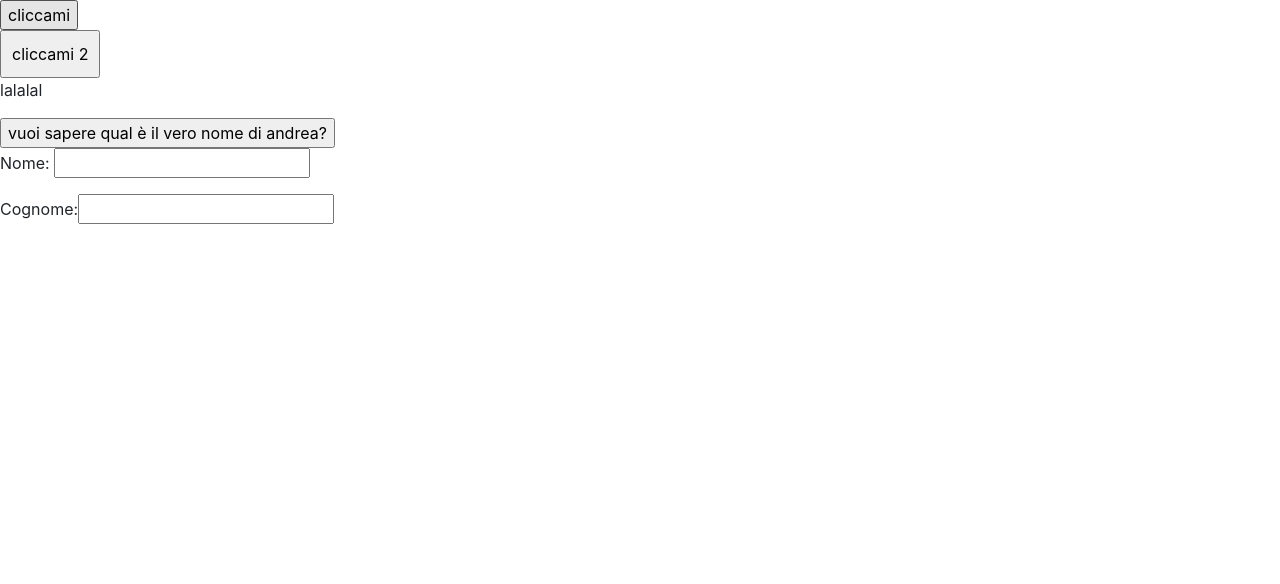
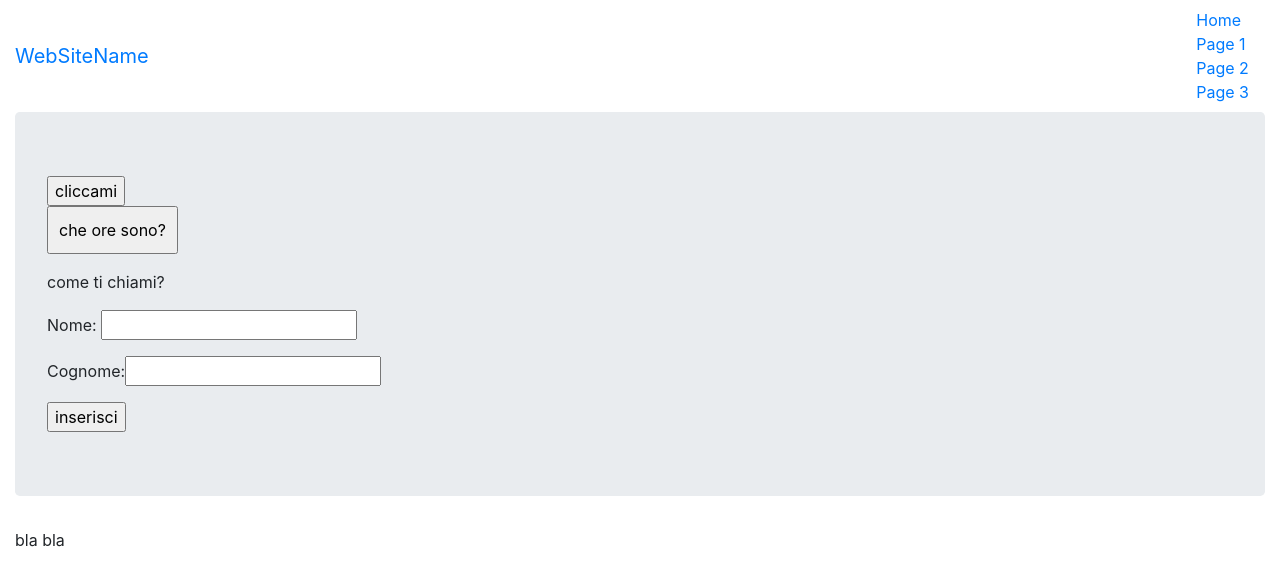
Before and after one commit to theuddunz/Sito, a plain HTML site: page index.html in a window 1280 px wide. Drawn offline with Linux system fonts and the light colour scheme.

Commit message:
sistemazioni

```diff
--- a/index.html
+++ b/index.html
@@ -1,30 +1,55 @@
 <!DOCTYPE html>
-
+<html lang="it">
 <head>
   <title>Prova</title>
+  <meta charset="utf-8">
   <link rel="stylesheet" href="./index.css">
-  <link rel="stylesheet" href="./bootstrap/css/bootstrap.css">
-</head
+  <meta name="viewport" content="width=device-width, initial-scale=1">
+  <link rel="stylesheet" href="./bootstrap/css/bootstrap.min.css.map">
+  <link rel="stylesheet" href="./bootstrap/css/bootstrap.min.css">
+</head>
 
 <body>
-  <div class="header">
+  <!-- intestazione -->
+  <nav class="navbar navbar-nav">
+    <div class="container-fluid">
+      <div class="navbar-header">
+        <a class="navbar-brand" href="#">WebSiteName</a>
+      </div>
+      <ul class="nav navbar-nav">
+        <li class="active"><a href="#">Home</a></li>
+        <li><a href="#">Page 1</a></li>
+        <li><a href="#">Page 2</a></li>
+        <li><a href="#">Page 3</a></li>
+      </ul>
+    </div>
+  </nav>
 
-  </div>
-  <div class="divbello" style="width:1000px">
+<!-- corpo -->
+  <div class="container-fluid">
+    <div class="jumbotron">
       <input type="button" class="bottoncino" onclick='ciao()' value="cliccami">
-  </div>
   <div>
-        <input type="button" style="padding:10px" class="bottoncino" onclick="showtime()" value="cliccami 2">
-    <p id="ora">lalalal</p>
+        <input type="button" style="padding:10px" class="bottoncino" onclick="showtime()" value="che ore sono?">
+    <p id="ora"></p>
   </div>
     <script src="index.js"></script>
     <div class="div">
-      <input type="button" onclick="alert(oggetto().oggetto.nome)" value="vuoi sapere qual è il vero nome di andrea?">
+
       <form class="" action="index.html" method="post">
+        <p>come ti chiami? </p>
         <p>Nome: <input type="text" name="" value=""></p>
         <p>Cognome:<input type="text" name="" value=""></p>
+        <input type="button" onclick="alert(oggetto().oggetto.nome)" value="inserisci">
       </form>
+
     </div>
+</div>
+
+    <!-- footer -->
+    <footer class="footer">
+      bla bla
+    </footer>
 </body>
 
 </html>
--- a/index.js
+++ b/index.js
@@ -1,5 +1,5 @@
 function ciao(){
-  alert("blabla");
+  alert("mi hai cliccato");
 }
 
 function showtime(){
```
